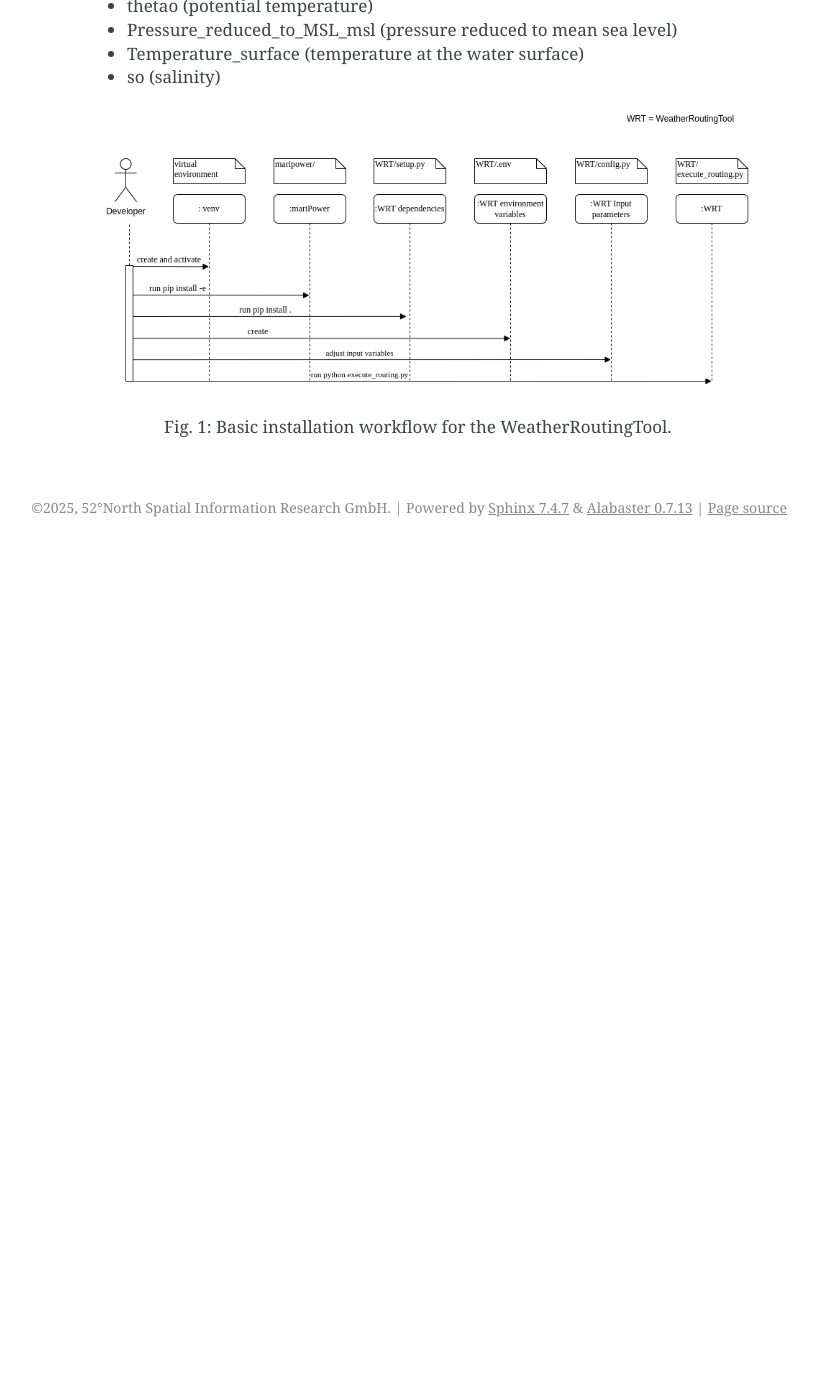
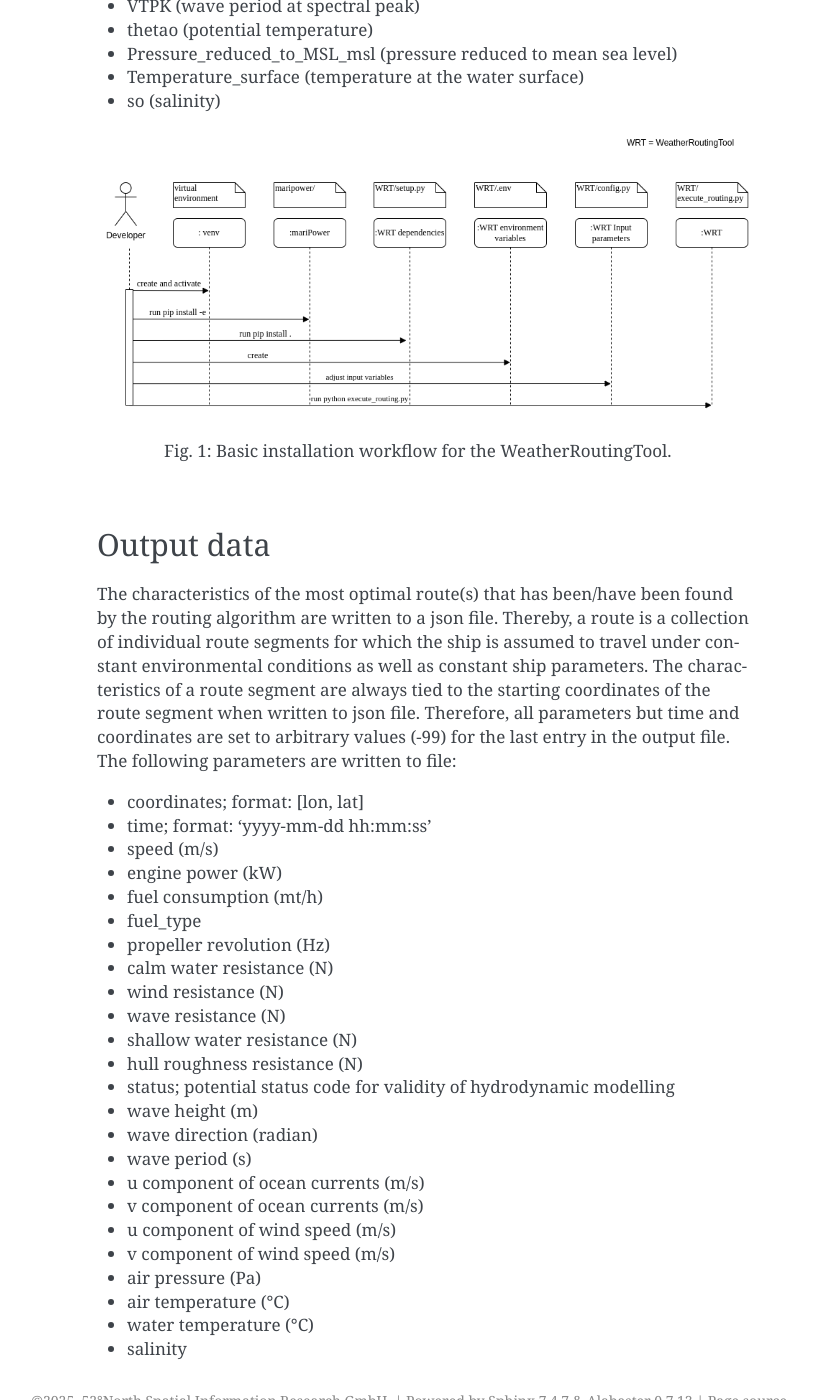
Before and after one commit to 52North/WeatherRoutingTool, a Sphinx documentation site: the page built from docs/source/configuration.rst, in a window 1280 px wide and 1400 px high, scrolled down 5456 px. Shown: the whole window, without its empty margins (323-1141 px from the left). Built offline with Sphinx 7.4.7, drawn with Linux system fonts in a browser that asks for light colours; before the commit the page ends 6003 px from its top, so only the background shows below that; some of the changed text lies outside the part shown.

Commit message:
Add section on route output to configuration.rst

```diff
--- a/docs/source/configuration.rst
+++ b/docs/source/configuration.rst
@@ -183,3 +183,33 @@
    :alt: sequence_diagram_installation_workflow
 
    Fig. 1: Basic installation workflow for the WeatherRoutingTool.
+
+Output data
+-----------
+
+The characteristics of the most optimal route(s) that has been/have been found by the routing algorithm are written to a json file. Thereby, a route is a collection of individual route segments for which the ship is assumed to travel under constant environmental conditions as well as constant ship parameters. The characteristics of a route segment are always tied to the starting coordinates of the route segment when written to json file. Therefore, all parameters but time and coordinates are set to arbitrary values (-99) for the last entry in the output file. The following parameters are written to file:
+
+- coordinates; format: [lon, lat]
+- time; format: 'yyyy-mm-dd hh:mm:ss'
+- speed (m/s)
+- engine power (kW)
+- fuel consumption (mt/h)
+- fuel_type
+- propeller revolution (Hz)
+- calm water resistance (N)
+- wind resistance (N)
+- wave resistance (N)
+- shallow water resistance (N)
+- hull roughness resistance (N)
+- status; potential status code for validity of hydrodynamic modelling
+- wave height (m)
+- wave direction (radian)
+- wave period (s)
+- u component of ocean currents (m/s)
+- v component of ocean currents (m/s)
+- u component of wind speed (m/s)
+- v component of wind speed (m/s)
+- air pressure (Pa)
+- air temperature (°C)
+- water temperature (°C)
+- salinity
```
Also changed, not shown: other parts of docs/source/configuration.rst (+1 -1 lines).
